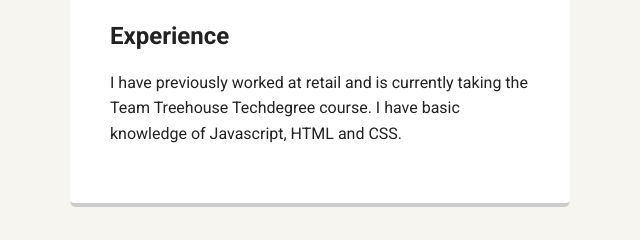
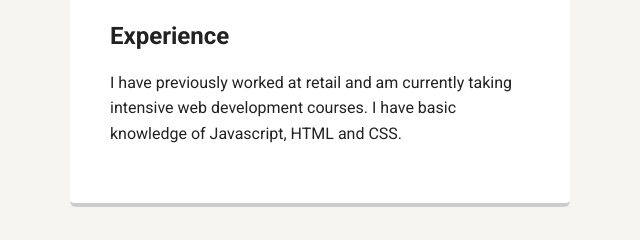
Before and after one commit to BryanWong92/personal-site-master, a plain HTML site: page experience.html in a window 1280 px wide. Shown: the part 538-778 px from the top of the page, 320-960 px from the left. Drawn offline with Linux system fonts and the light colour scheme; a web font is replaced by a local one.

Commit message:
Update experience.html

```diff
--- a/experience.html
+++ b/experience.html
@@ -25,7 +25,7 @@
     <main class="flex">
       <div class="card">
         <h2>Experience</h2>
-        <p>I have previously worked at retail and is currently taking the Team Treehouse Techdegree course. I have basic knowledge of Javascript, HTML and CSS. </p>
+        <p>I have previously worked at retail and am currently taking intensive web development courses. I have basic knowledge of Javascript, HTML and CSS. </p>
        </div>  </main>
     <footer>
       <ul>
```
